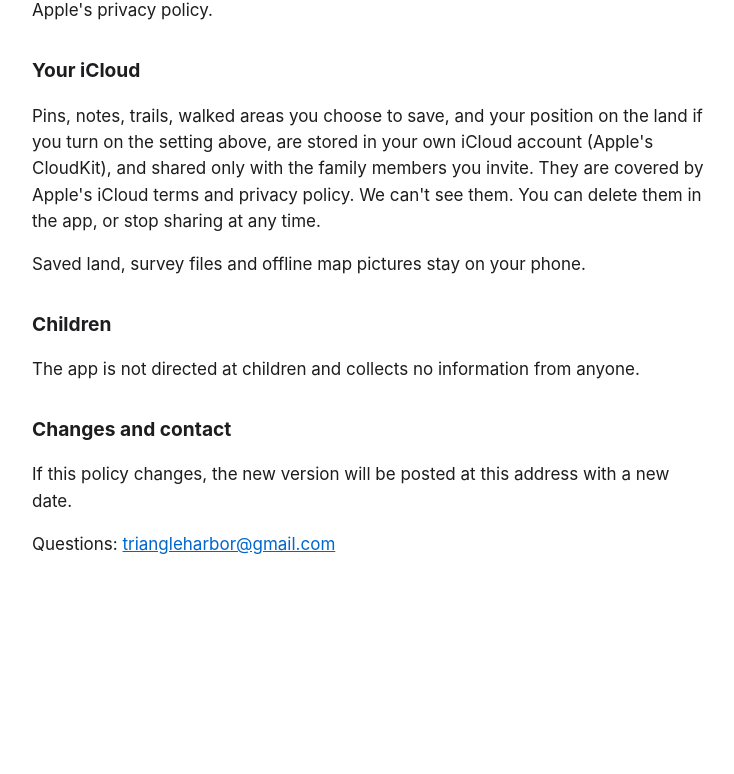
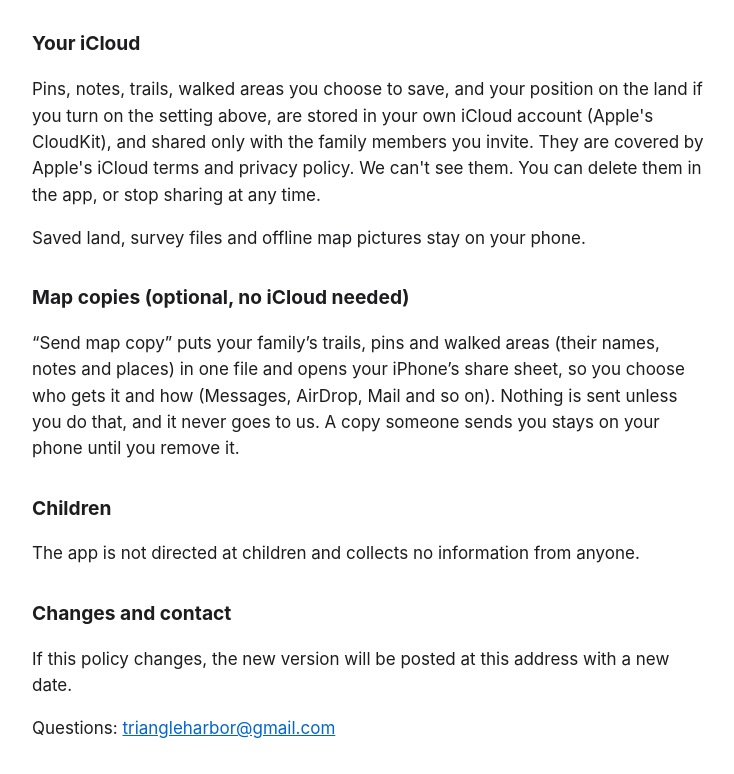
Before and after one commit to MikeAdamsNC/land-privacy, a plain HTML site: page index.html in a window 1280 px wide. Shown: the part 1324-2098 px from the top of the page, without its empty margins (272-1006 px from the left). Before the commit the page ends 1913 px from the top, so only its background shows below. Drawn offline with Linux system fonts and the light colour scheme.

Commit message:
Map copies sent without iCloud

```diff
--- a/index.html
+++ b/index.html
@@ -16,7 +16,7 @@
 </head>
 <body>
 <h1>Family Land Map: Privacy Policy</h1>
-<p class="date">Effective date: November 23, 2026 (updated the same day for family location on the land)</p>
+<p class="date">Effective date: November 24, 2026 (updated for map copies sent without iCloud)</p>
 
 <p>Family Land Map is a map of your family's land. It is made by one person for a family's own
 use. It has no accounts, no servers of its own, no ads and no tracking.</p>
@@ -62,6 +62,12 @@ Apple's iCloud terms and privacy policy. We can't see them. You can delete them
 stop sharing at any time.</p>
 <p>Saved land, survey files and offline map pictures stay on your phone.</p>
 
+<h2>Map copies (optional, no iCloud needed)</h2>
+<p>&ldquo;Send map copy&rdquo; puts your family&rsquo;s trails, pins and walked areas (their names, notes and places)
+in one file and opens your iPhone&rsquo;s share sheet, so you choose who gets it and how (Messages,
+AirDrop, Mail and so on). Nothing is sent unless you do that, and it never goes to us. A copy
+someone sends you stays on your phone until you remove it.</p>
+
 <h2>Children</h2>
 <p>The app is not directed at children and collects no information from anyone.</p>
 
```
